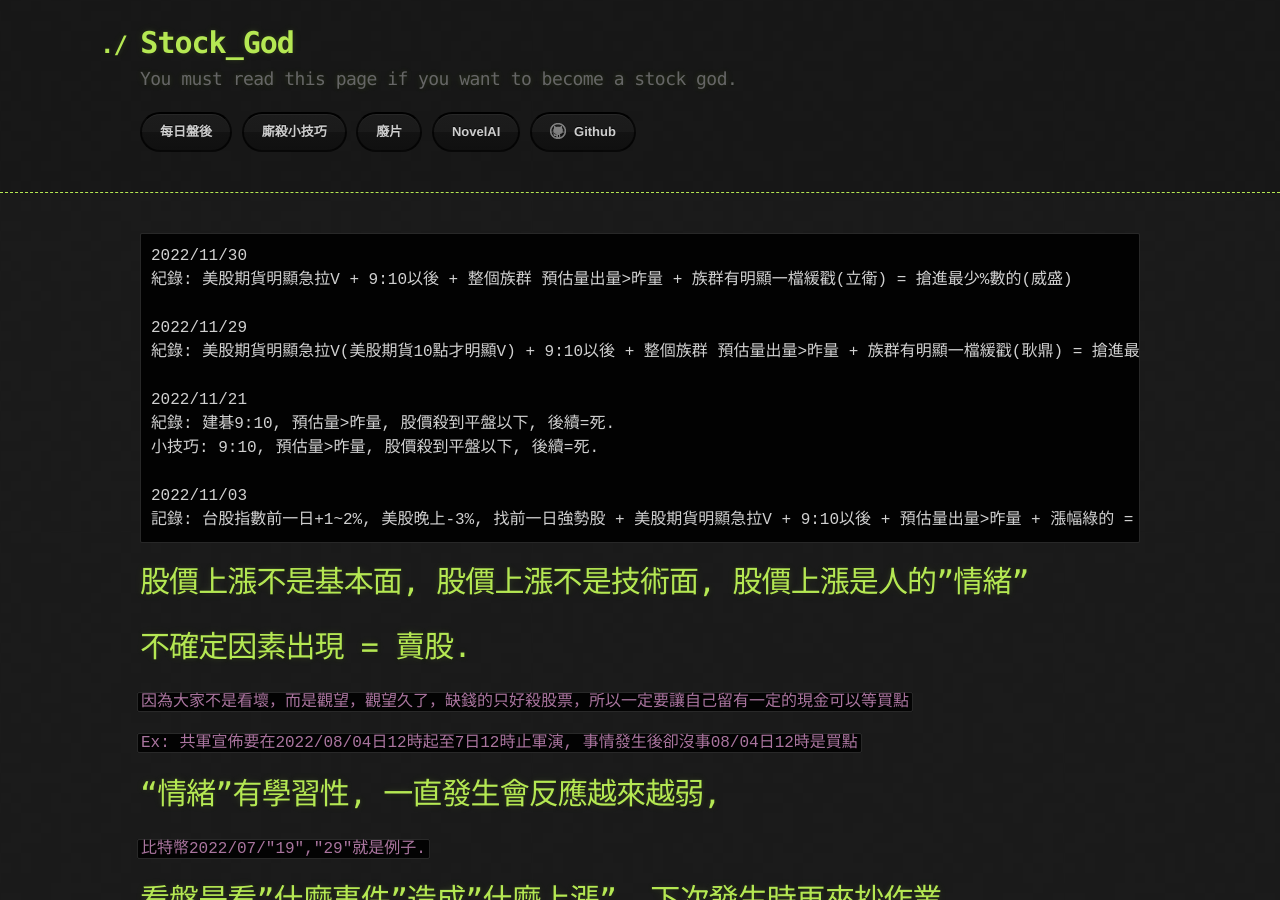
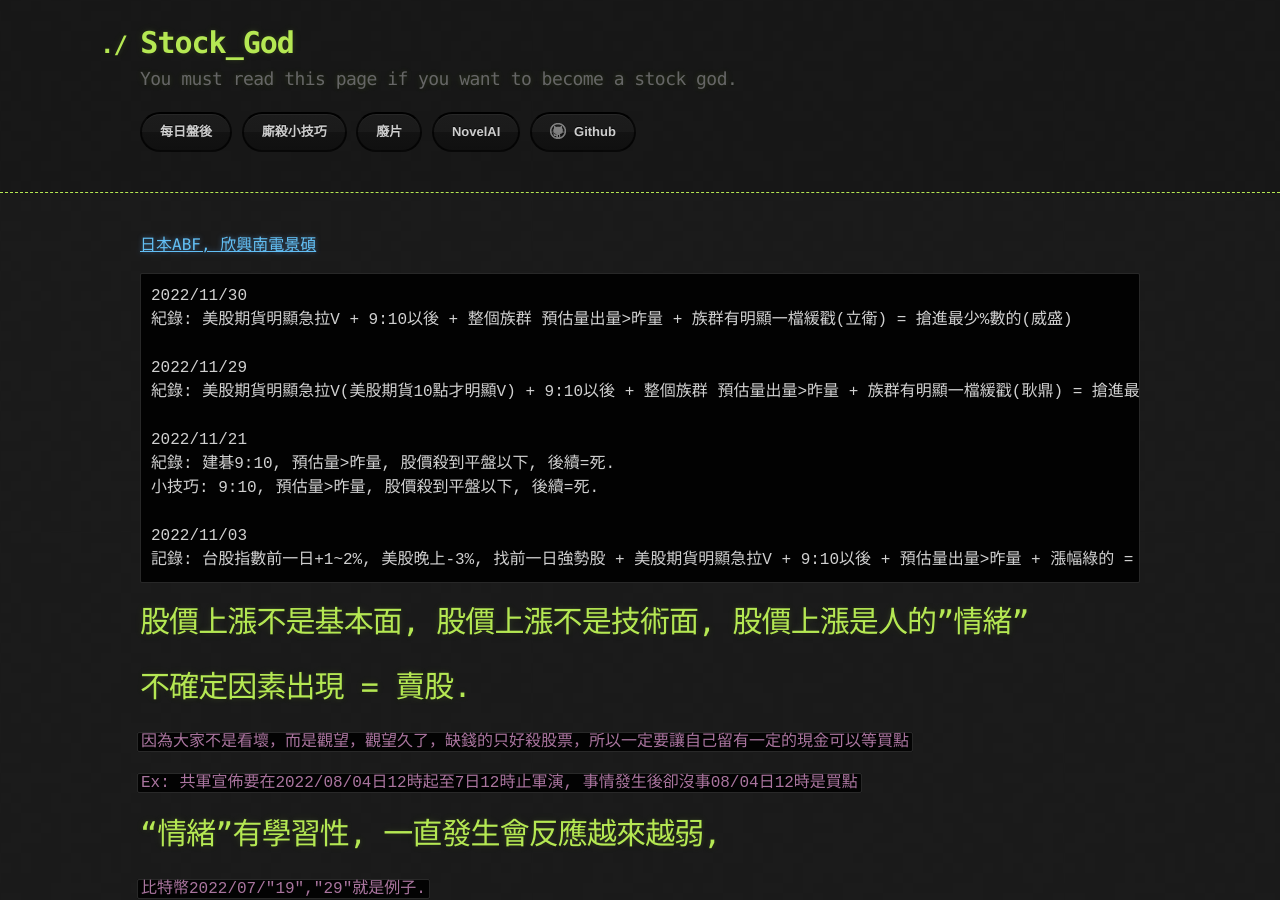
Before and after one commit to lepg5487/Stock_God, a Jekyll site: the page built from experience.md, in a window 1280 px wide and 900 px high. Built offline with Jekyll 4.4.1, drawn with Linux system fonts in a browser that asks for light colours.

Commit message:
Update experience.md

````diff
--- a/experience.md
+++ b/experience.md
@@ -1,6 +1,8 @@
 ---
 layout: testlayouts
 ---
+[日本ABF, 欣興南電景碩](https://histock.tw/global/history.aspx?mid=15&no=J4062)
+
 ```
 2022/11/30
 紀錄: 美股期貨明顯急拉V + 9:10以後 + 整個族群 預估量出量>昨量 + 族群有明顯一檔緩戳(立衛) = 搶進最少%數的(威盛)
````
